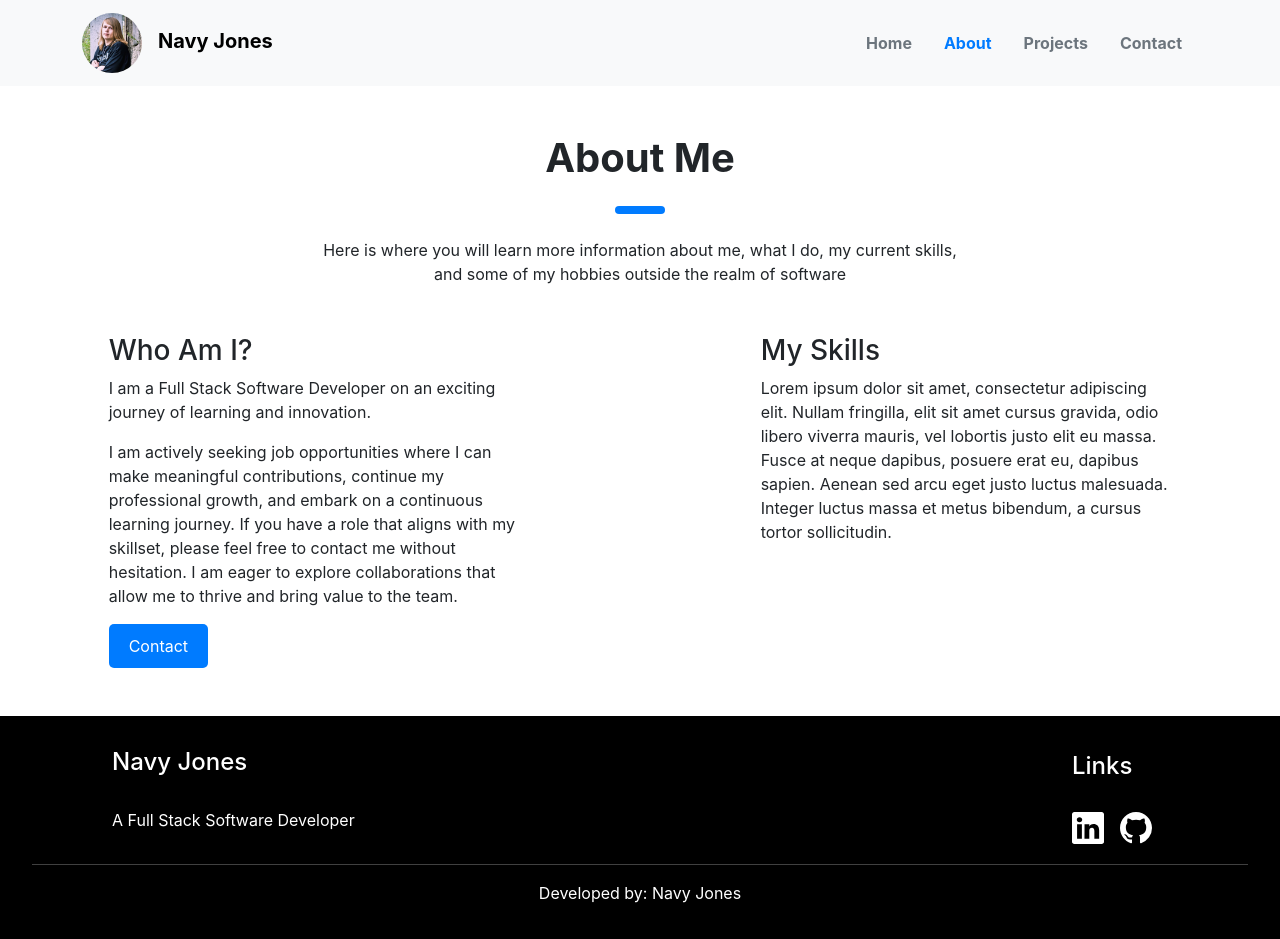
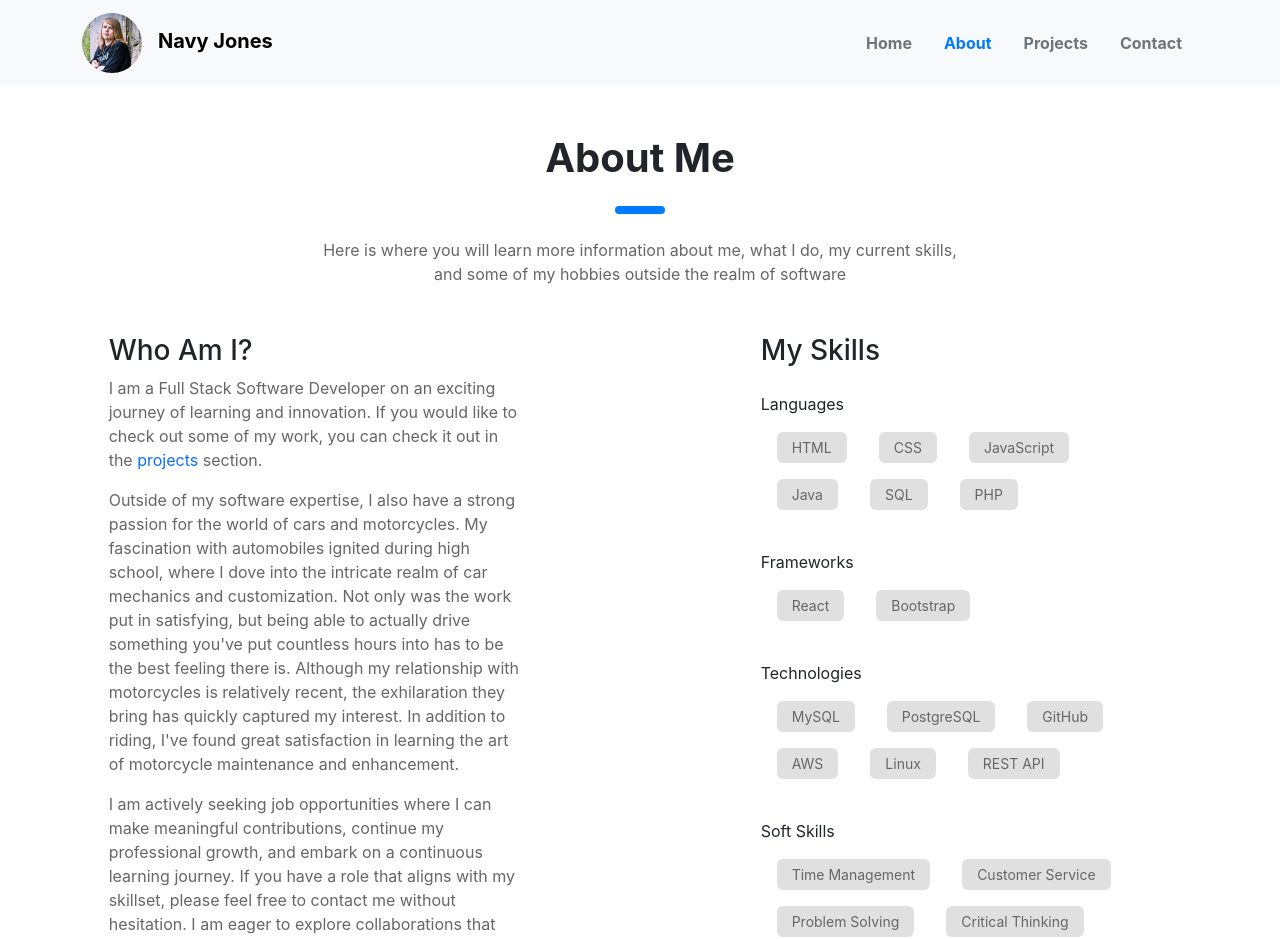
Before and after one commit to jonesna213/Portfolio, a React (Create React App) app: page /about in a window 1280 px wide. Shown: the top 939 px of the page. Built offline with nearby package versions, Linux system fonts and the light colour scheme.

Commit message:
Finished about page

```diff
--- a/public/index.html
+++ b/public/index.html
@@ -23,7 +23,7 @@
       work correctly both with client-side routing and a non-root public URL.
       Learn how to configure a non-root public URL by running `npm run build`.
     -->
-    <title>Navy Jones's Portfolio</title>
+    <title>Navy Jones</title>
   </head>
   <body>
     <noscript>You need to enable JavaScript to run this app.</noscript>
--- a/src/components/Footer.js
+++ b/src/components/Footer.js
@@ -8,9 +8,7 @@ const Footer = () => {
                     <h4>Navy Jones</h4>
                     <p>A Full Stack Software Developer</p>
                 </div>
-                <div>
-                    <h4>Links</h4>
-                    <div className={styles.links}>
+                <div className={styles.links}>
                         <a href="https://www.linkedin.com/in/navy-jones-329166231/" target="_blank" rel="noreferrer">
                             <svg xmlns="http://www.w3.org/2000/svg" width="32" height="32" fill="white" class="bi bi-linkedin" viewBox="0 0 16 16">
                                 <path d="M0 1.146C0 .513.526 0 1.175 0h13.65C15.474 0 16 .513 16 1.146v13.708c0 .633-.526 1.146-1.175 1.146H1.175C.526 16 0 15.487 0 14.854V1.146zm4.943 12.248V6.169H2.542v7.225h2.401zm-1.2-8.212c.837 0 1.358-.554 1.358-1.248-.015-.709-.52-1.248-1.342-1.248-.822 0-1.359.54-1.359 1.248 0 .694.521 1.248 1.327 1.248h.016zm4.908 8.212V9.359c0-.216.016-.432.08-.586.173-.431.568-.878 1.232-.878.869 0 1.216.662 1.216 1.634v3.865h2.401V9.25c0-2.22-1.184-3.252-2.764-3.252-1.274 0-1.845.7-2.165 1.193v.025h-.016a5.54 5.54 0 0 1 .016-.025V6.169h-2.4c.03.678 0 7.225 0 7.225h2.4z" />
@@ -22,7 +20,6 @@ const Footer = () => {
                             </svg>
                         </a>
                     </div>
-                </div>
             </div>
             <hr />
             <div className={styles.end}>
--- a/src/pages/About.js
+++ b/src/pages/About.js
@@ -6,18 +6,57 @@ const AboutPage = () => {
         <div className={styles.container}>
             <h1 className="fw-bold text-center">About Me</h1>
             <div className={`mx-auto my-4 ${styles.customHr}`}></div>
-            <p className="text-center w-50 mx-auto">Here is where you will learn more information about me, what I do, my current skills, and some of my hobbies outside the realm of software</p>
+            <p className={`text-center w-50 mx-auto ${styles.text}`}>Here is where you will learn more information about me, what I do, my current skills, and some of my hobbies outside the realm of software</p>
 
             <div className="row justify-content-around my-5">
                 <div className="col-10 col-md-4">
                     <h3>Who Am I?</h3>
-                    <p>I am a Full Stack Software Developer on an exciting journey of learning and innovation. </p>
-                    <p>I am actively seeking job opportunities where I can make meaningful contributions, continue my professional growth, and embark on a continuous learning journey. If you have a role that aligns with my skillset, please feel free to contact me without hesitation. I am eager to explore collaborations that allow me to thrive and bring value to the team.</p>
+                    <p className={styles.text}>I am a Full Stack Software Developer on an exciting journey of learning and innovation. If you would like to check out some of my work, you can check it out in the <NavLink className="text-decoration-none" to="/projects">projects</NavLink> section.</p>
+                    <p className={styles.text}>Outside of my software expertise, I also have a strong passion for the world of cars and motorcycles. My fascination with automobiles ignited during high school, where I dove into the intricate realm of car mechanics and customization. Not only was the work put in satisfying, but being able to actually drive something you've put countless hours into has to be the best feeling there is. Although my relationship with motorcycles is relatively recent, the exhilaration they bring has quickly captured my interest. In addition to riding, I've found great satisfaction in learning the art of motorcycle maintenance and enhancement.</p>
+                    <p className={styles.text}>I am actively seeking job opportunities where I can make meaningful contributions, continue my professional growth, and embark on a continuous learning journey. If you have a role that aligns with my skillset, please feel free to contact me without hesitation. I am eager to explore collaborations that allow me to thrive and bring value to the team.</p>
                     <NavLink className={styles.contactButton} to="/contact">Contact</NavLink>
                 </div>
-                <div className="col-10 col-md-4">
+                <div className="col-10 col-md-4 my-5 my-md-0">
                     <h3>My Skills</h3>
-                    <p>Lorem ipsum dolor sit amet, consectetur adipiscing elit. Nullam fringilla, elit sit amet cursus gravida, odio libero viverra mauris, vel lobortis justo elit eu massa. Fusce at neque dapibus, posuere erat eu, dapibus sapien. Aenean sed arcu eget justo luctus malesuada. Integer luctus massa et metus bibendum, a cursus tortor sollicitudin.</p>
+                    <div className="my-4">
+                        <p>Languages</p>
+                        <div className="d-flex flex-wrap">
+                            <p className={styles.skillBox}>HTML</p>
+                            <p className={styles.skillBox}>CSS</p>
+                            <p className={styles.skillBox}>JavaScript</p>
+                            <p className={styles.skillBox}>Java</p>
+                            <p className={styles.skillBox}>SQL</p>
+                            <p className={styles.skillBox}>PHP</p>
+                        </div>
+                    </div>
+                    <div className="my-4">
+                        <p>Frameworks</p>
+                        <div className="d-flex flex-wrap">
+                            <p className={styles.skillBox}>React</p>
+                            <p className={styles.skillBox}>Bootstrap</p>
+                        </div>
+                    </div>
+                    <div className="my-4">
+                        <p>Technologies</p>
+                        <div className="d-flex flex-wrap">
+                            <p className={styles.skillBox}>MySQL</p>
+                            <p className={styles.skillBox}>PostgreSQL</p>
+                            <p className={styles.skillBox}>GitHub</p>
+                            <p className={styles.skillBox}>AWS</p>
+                            <p className={styles.skillBox}>Linux</p>
+                            <p className={styles.skillBox}>REST API</p>
+                        </div>
+                    </div>
+                    <div className="my-4">
+                        <p>Soft Skills</p>
+                        <div className="d-flex flex-wrap">
+                            <p className={styles.skillBox}>Time Management</p>
+                            <p className={styles.skillBox}>Customer Service</p>
+                            <p className={styles.skillBox}>Problem Solving</p>
+                            <p className={styles.skillBox}>Critical Thinking</p>
+                            <p className={styles.skillBox}>Communication</p>
+                        </div>
+                    </div>
                 </div>
             </div>
         </div>
--- a/src/pages/css/About.module.css
+++ b/src/pages/css/About.module.css
@@ -1,5 +1,9 @@
 .container {
     margin-top: 3rem;
+}
+
+.text {
+    color: #666;
 }
 
 .customHr {
@@ -23,3 +27,14 @@
 .contactButton:hover {
     transform: translateY(-5px);
 }
+
+.skillBox {
+    display: inline-block;
+    padding: 5px 15px;
+    color: #666;
+    background-color: #e0e0e0;
+    border-radius: 6px;
+    font-size: 14px;
+    margin-left: 1rem;
+    margin-right: 1rem;
+}
```
